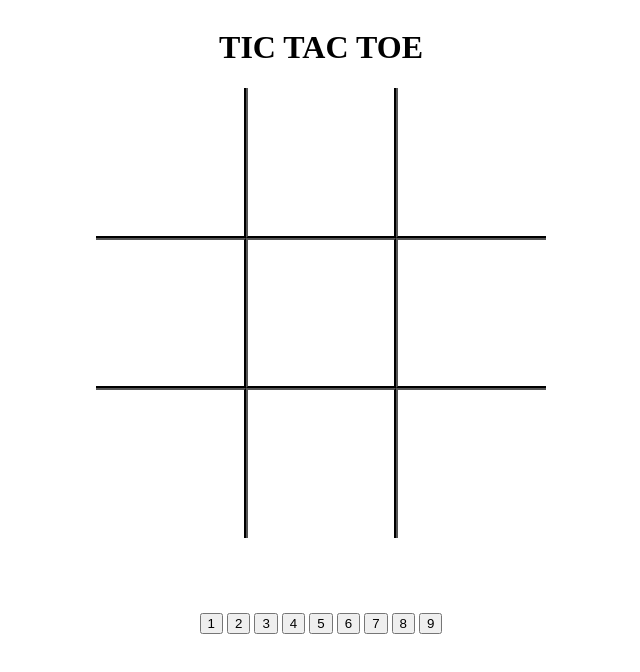
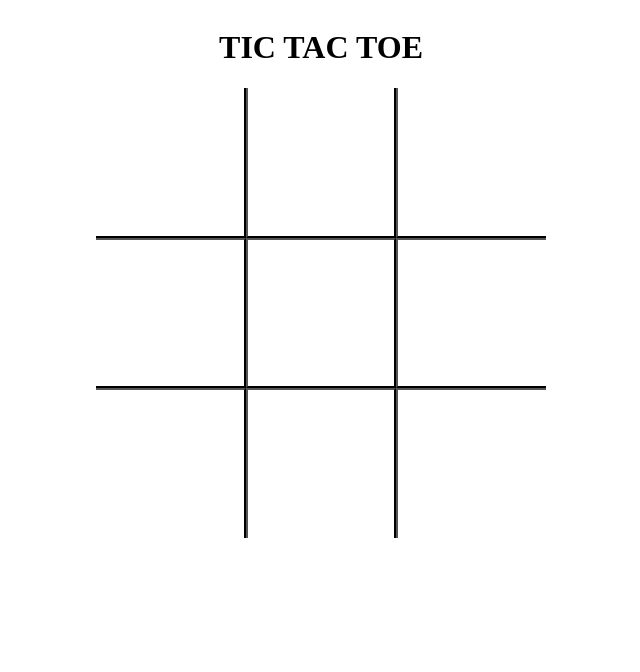
Before and after one commit to HarshitBansal9/Tic-Tac-Toe, a plain HTML site: page index.html in a window 1280 px wide. Shown: the whole page, without its empty margins (319-959 px from the left). Drawn offline with Linux system fonts and the light colour scheme.

Commit message:
first commit

```diff
--- a/index.html
+++ b/index.html
@@ -18,17 +18,6 @@
     <div class="button-container"></div>
     <h1 class="result"></h1>
     <p class="winner"></p>
-    <div class="grid-container">
-        <button class="grid-item">1</button>
-        <button class="grid-item">2</button>
-        <button class="grid-item">3</button>
-        <button class="grid-item">4</button>
-        <button class="grid-item">5</button>
-        <button class="grid-item">6</button>
-        <button class="grid-item">7</button>
-        <button class="grid-item">8</button>
-        <button class="grid-item">9</button>
-    </div>
     <script src="index.js"></script>
 </body>
 
```
Also changed, not shown: index.js (line endings or trailing spaces).
